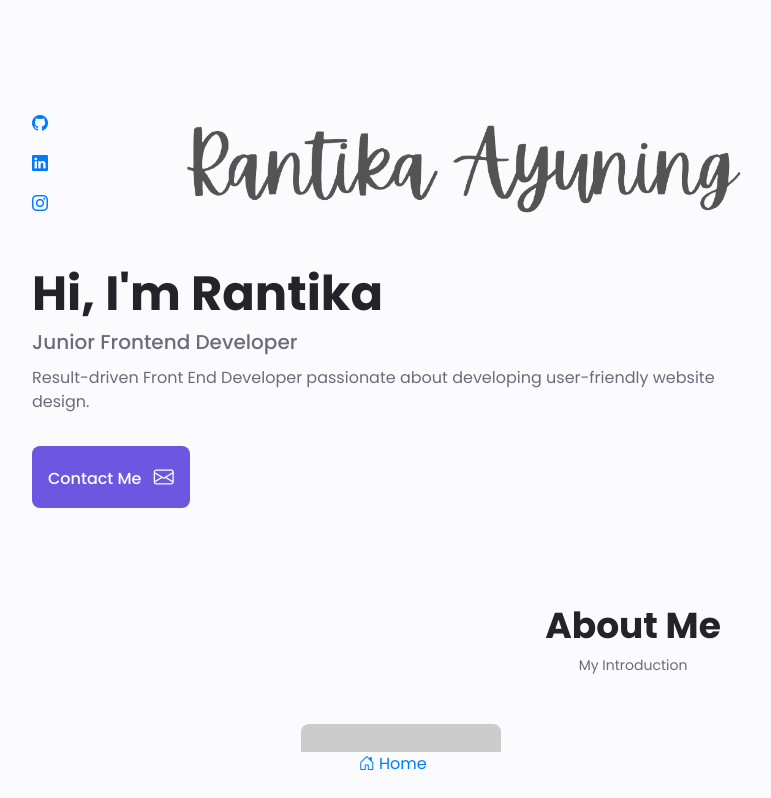
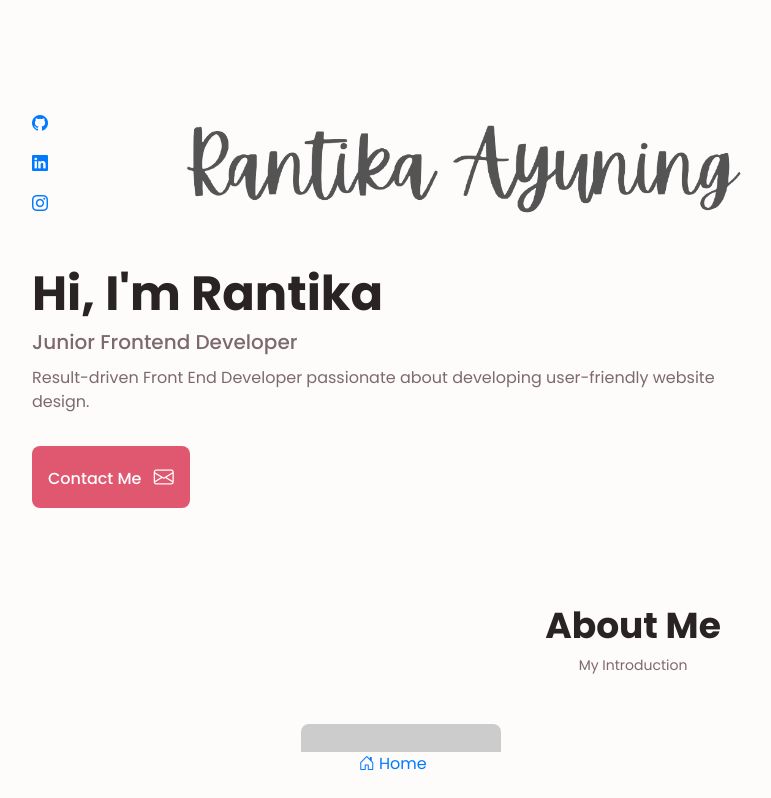
Before and after one commit to Rantikaayuning/rantikaayuning, a React (Create React App) app: page / in a window 1280 px wide. Shown: the top 798 px of the page, without its empty margins (7-778 px from the left). Built offline with nearby package versions, Linux system fonts and the light colour scheme; the HTML template or start-up script is replaced by a standard one.

Commit message:
updated changing basic color for the styling

```diff
--- a/src/index.css
+++ b/src/index.css
@@ -1,7 +1,3 @@
-/* @import './styles/profilePage.css';
-@import './styles/homePage.css';
-@import './styles/projectsPage.css';
-
 /*==================== GOOGLE FONTS ====================*/
 @import url('https://fonts.googleapis.com/css2?family=Poppins:wght@100;300;400;500;700&display=swap');
 
@@ -11,7 +7,7 @@
 
   /*========== Colors ==========*/
   /* Change favorite color */
-  --hue-color: 250; /*Purple 250 - Green 142 - Blue 230 - Pink 340*/
+  --hue-color: 349; /*Purple 250 - Green 142 - Blue 230 - Pink 340*/
 
   /* HSL color mode */
   --first-color: hsl(var(--hue-color), 69%, 61%);
```
